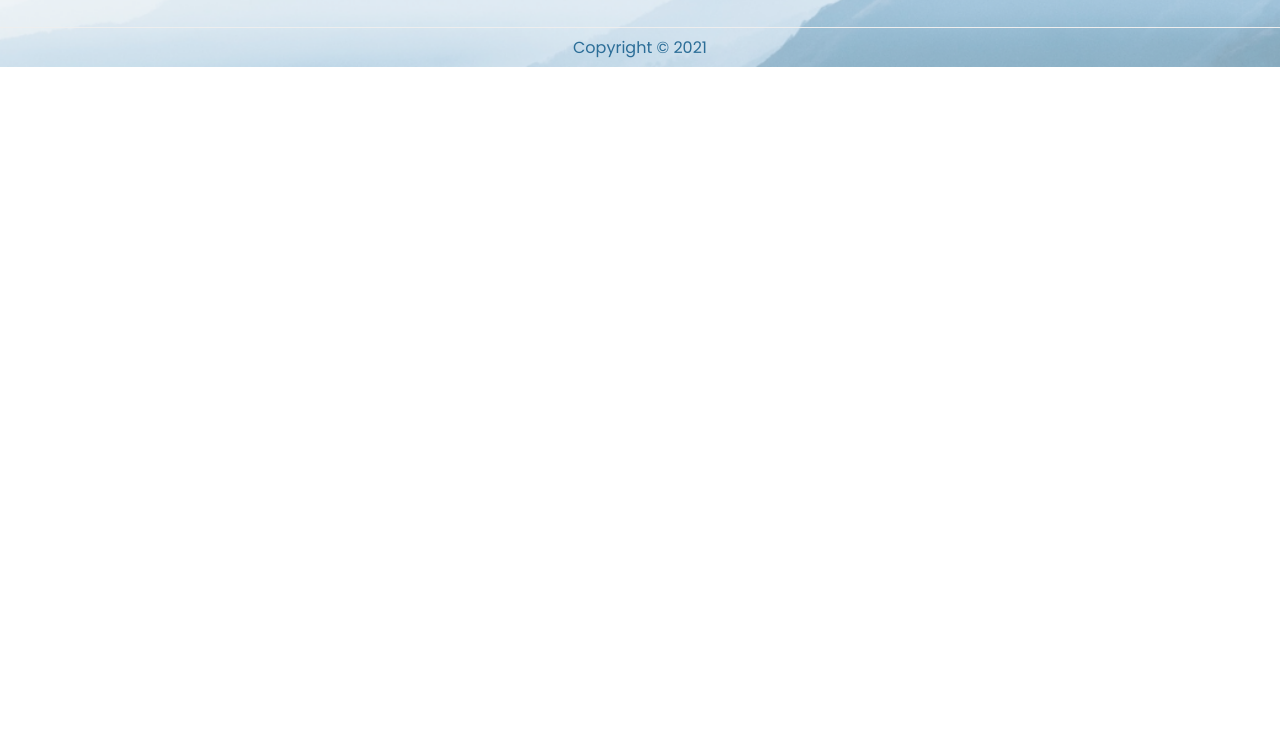
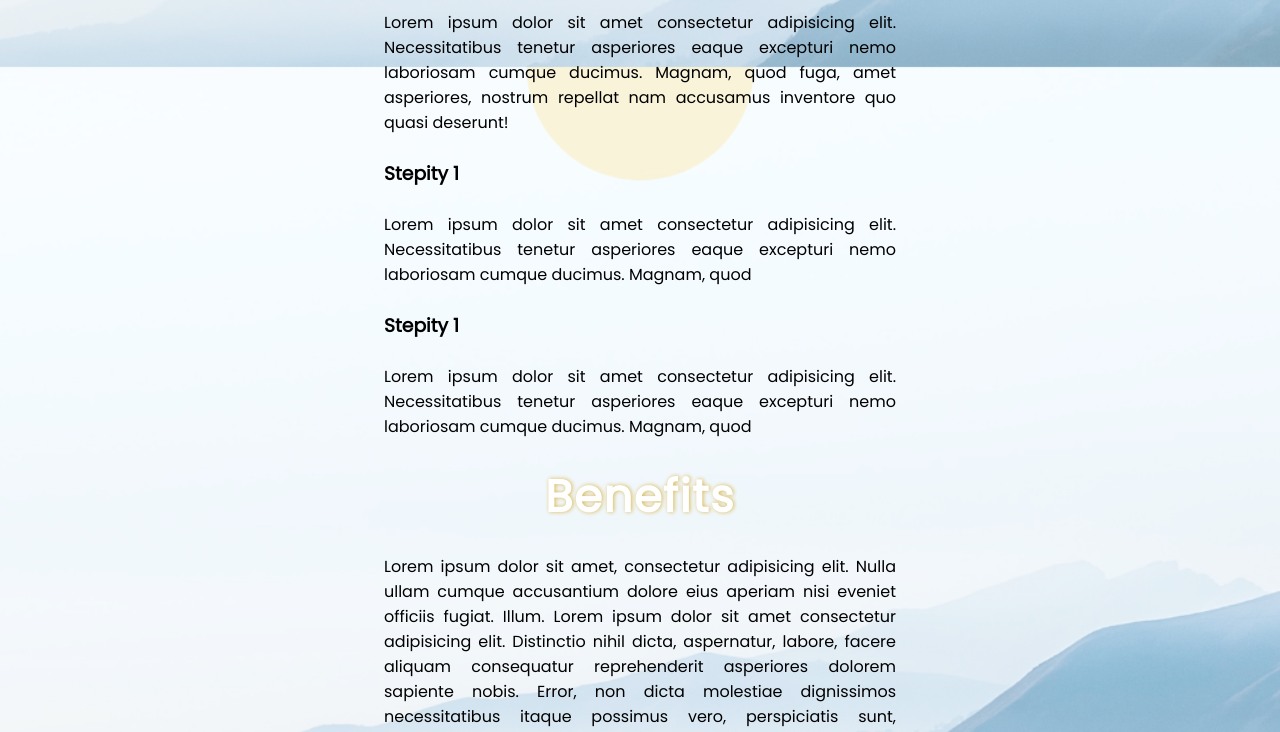
Before and after one commit to zenonass/zenonas-page, a website built with webpack: page dist/index.html in a window 1280 px wide. Shown: the part 733-1465 px from the top of the page. Before the commit the page ends 800 px from the top, so only its background shows below. Built offline with nearby package versions, Linux system fonts and the light colour scheme.

Commit message:
added basic content

```diff
--- a/dist/index.html
+++ b/dist/index.html
@@ -18,9 +18,24 @@
         </nav>
     </header>
     <div id="content">
+        <div class="content-wrapper">
+            <h2>Context</h2>
+            <p id="content_first"> Lorem ipsum dolor sit amet, consectetur adipisicing elit. Nulla ullam cumque accusantium dolore eius aperiam nisi eveniet officiis fugiat. Illum. Lorem ipsum dolor sit amet consectetur adipisicing elit. Distinctio nihil dicta, aspernatur, labore, facere aliquam consequatur reprehenderit asperiores dolorem sapiente nobis. Error, non dicta molestiae dignissimos necessitatibus itaque possimus vero, perspiciatis sunt, laudantium iusto! Perspiciatis, blanditiis hic! Quos alias dolores et. Id nam porro nemo architecto, nesciunt tempora sapiente aliquid?</p>
+            <h2>Steps</h2>
+            <h3>Stepity 1</h3>
+            <p>Lorem ipsum dolor sit amet consectetur adipisicing elit. Necessitatibus tenetur asperiores eaque excepturi nemo laboriosam cumque ducimus. Magnam, quod fuga, amet asperiores, nostrum repellat nam accusamus inventore quo quasi deserunt!</p>
 
+            <h3>Stepity 1</h3>
+            <p>Lorem ipsum dolor sit amet consectetur adipisicing elit. Necessitatibus tenetur asperiores eaque excepturi nemo laboriosam cumque ducimus. Magnam, quod</p>
 
+            <h3>Stepity 1</h3>
+
+            <p>Lorem ipsum dolor sit amet consectetur adipisicing elit. Necessitatibus tenetur asperiores eaque excepturi nemo laboriosam cumque ducimus. Magnam, quod</p>
+
+            <h2>Benefits</h2>
+            <p id="content_first"> Lorem ipsum dolor sit amet, consectetur adipisicing elit. Nulla ullam cumque accusantium dolore eius aperiam nisi eveniet officiis fugiat. Illum. Lorem ipsum dolor sit amet consectetur adipisicing elit. Distinctio nihil dicta, aspernatur, labore, facere aliquam consequatur reprehenderit asperiores dolorem sapiente nobis. Error, non dicta molestiae dignissimos necessitatibus itaque possimus vero, perspiciatis sunt, laudantium iusto! Perspiciatis, blanditiis hic! Quos alias dolores et. Id nam porro nemo architecto, nesciunt tempora sapiente aliquid?</p>
     </div>
+</div>
     <footer>
         Copyright © 2021
     </footer>
--- a/dist/style.css
+++ b/dist/style.css
@@ -33,7 +33,7 @@ header{
 }
 
 footer{
-    position: fixed;
+    position: relative;
     left: 0;
     bottom: 0;
     width: 100%;
@@ -54,6 +54,20 @@ h1{
     text-shadow: rgb(43 109 151) 1px 0px 4px;
     color: white;
     letter-spacing: .1rem;
+}
+h2{
+    font-size: 2.8rem;
+    text-shadow: #d9b751 1px 0px 4px;
+    color: white;
+    letter-spacing: .1rem;
+}
+
+.content-wrapper:first-child{
+    margin-top: 50px;
+}
+
+.content-wrapper:last-child{
+    margin-bottom: 50px;
 }
 
 h1::before{
@@ -96,3 +110,43 @@ h1::before{
 .nav-menu__btn:hover{
     color: #ffde7a;
 }
+
+#content{
+    display: flex;
+    justify-content: center;
+    align-items: center;
+    flex-wrap: nowrap;
+}
+p{
+    text-align: justify;
+    text-justify: inter-word;
+}
+
+.content-wrapper{
+    display: flex;
+    place-content: center;
+    flex-direction: column;
+    align-items: center;
+    row-gap: 3vh;
+    width: 40%;
+}
+
+h3{
+    align-self: flex-start;
+}
+h3::before{
+    content: '1';
+    position: absolute;
+    left: -2.5em;
+    top: -.5em;
+    background: white;
+    width: 2em;
+    height: 2em;
+    border-radius: 50%;
+    display: flex;
+    justify-content: center;
+    align-items: center;
+    border: 3px solid gray;
+    color: gray;
+    box-sizing: border-box;
+}
```
